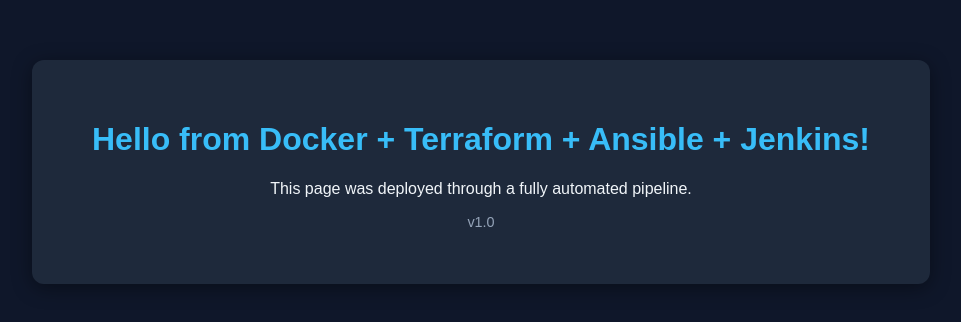
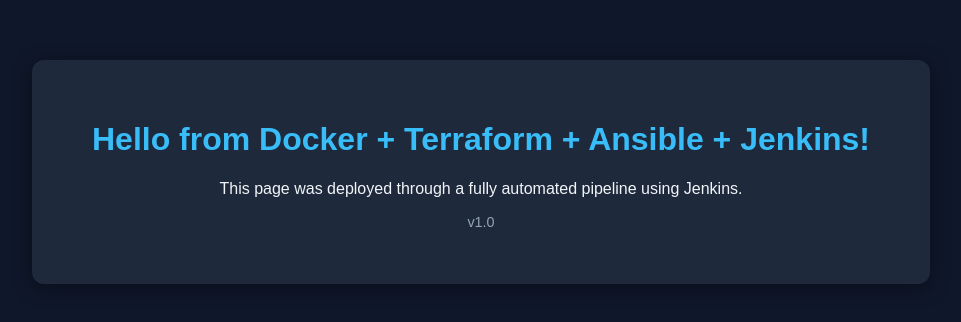
Before and after one commit to Zree77/automated_cloud_deployment, a plain HTML site: page app/index.html in a window 1280 px wide. Shown: the part 228-550 px from the top of the page, without its empty margins (159-1120 px from the left). Drawn offline with Linux system fonts and the light colour scheme.

Commit message:
index update

```diff
--- a/app/index.html
+++ b/app/index.html
@@ -28,7 +28,7 @@
 <body>
   <div class="card">
     <h1>Hello from Docker + Terraform + Ansible + Jenkins!</h1>
-    <p>This page was deployed through a fully automated pipeline.</p>
+    <p>This page was deployed through a fully automated pipeline using Jenkins.</p>
     <p class="version">v1.0</p>
   </div>
 </body>
```
